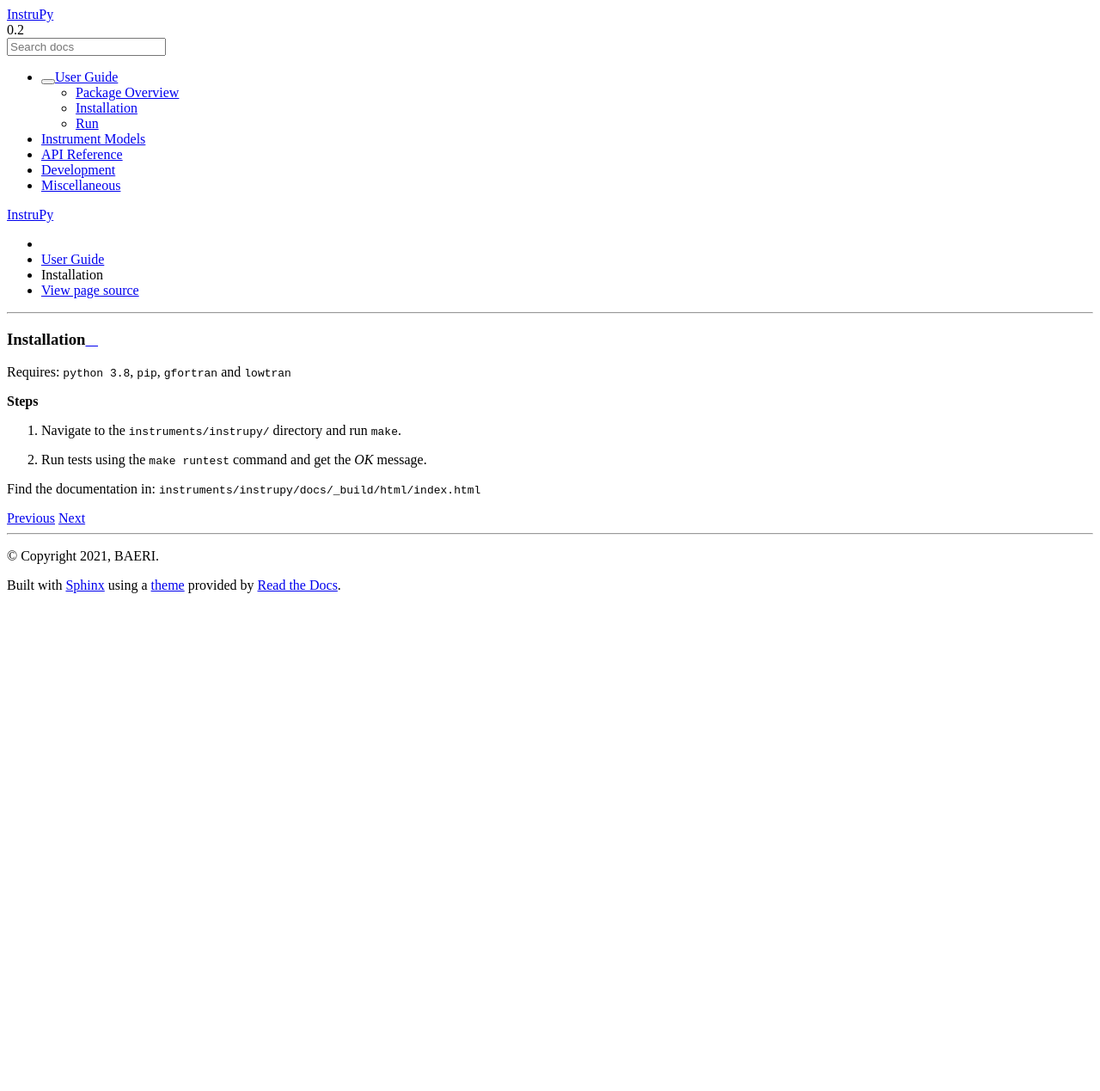
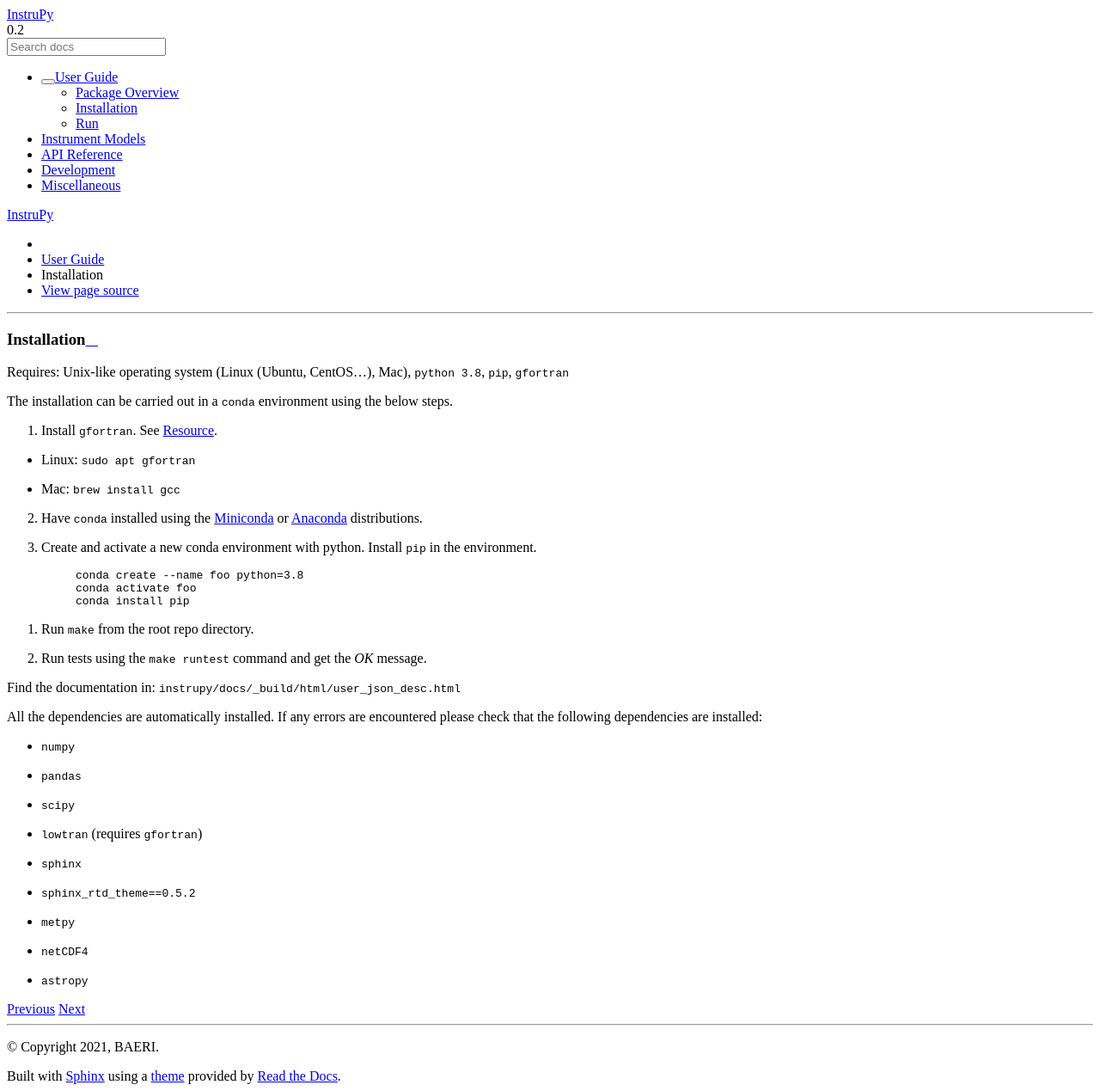
Before and after one commit to EarthObservationSimulator/instrupy, a Sphinx documentation site: the page built from docs/installation.rst, in a window 1280 px wide. Shown: the whole page at 86% size. Built offline with Sphinx 7.4.7 and the Read the Docs theme 2.0.0, drawn with Linux system fonts in a browser that asks for light colours; before the commit the page ends 900 px from its top, so only the background shows below that.

Commit message:
update docs

```diff
--- a/docs/installation.rst
+++ b/docs/installation.rst
@@ -1,11 +1,40 @@
 Installation
 ==============
+Requires: Unix-like operating system (Linux (Ubuntu, CentOS...), Mac), :code:`python 3.8`, :code:`pip`, :code:`gfortran`
 
-Requires: :code:`python 3.8`, :code:`pip`, :code:`gfortran` and :code:`lowtran`
+The installation can be carried out in a :code:`conda` environment using the below steps.
 
-**Steps**
+1. Install :code:`gfortran`. See `Resource <https://fortran-lang.org/learn/os_setup/install_gfortran>`_.
 
-1. Navigate to the :code:`instruments/instrupy/` directory and run :code:`make`.
+*   Linux: :code:`sudo apt gfortran`
+*   Mac: :code:`brew install gcc`
+
+2. Have :code:`conda` installed using the `Miniconda <https://docs.conda.io/en/latest/miniconda.html>`_ or `Anaconda <https://www.anaconda.com/products/individual>`_ distributions.
+
+3. Create and activate a new conda environment with python. Install :code:`pip` in the environment.
+
+    .. code-block:: bash
+
+                    conda create --name foo python=3.8
+                    conda activate foo
+                    conda install pip
+
+
+1. Run :code:`make` from the root repo directory.
+
 2. Run tests using the :code:`make runtest` command and get the *OK* message.
 
-Find the documentation in: :code:`instruments/instrupy/docs/_build/html/index.html`
+Find the documentation in: :code:`instrupy/docs/_build/html/user_json_desc.html`
+
+All the dependencies are automatically installed. If any errors are encountered please check that the following dependencies are
+installed:
+
+* :code:`numpy`
+* :code:`pandas`
+* :code:`scipy`
+* :code:`lowtran` (requires :code:`gfortran`)
+* :code:`sphinx`
+* :code:`sphinx_rtd_theme==0.5.2`
+* :code:`metpy`
+* :code:`netCDF4`
+* :code:`astropy`
```
Also changed, not shown: README.md (+3 -4 lines).
